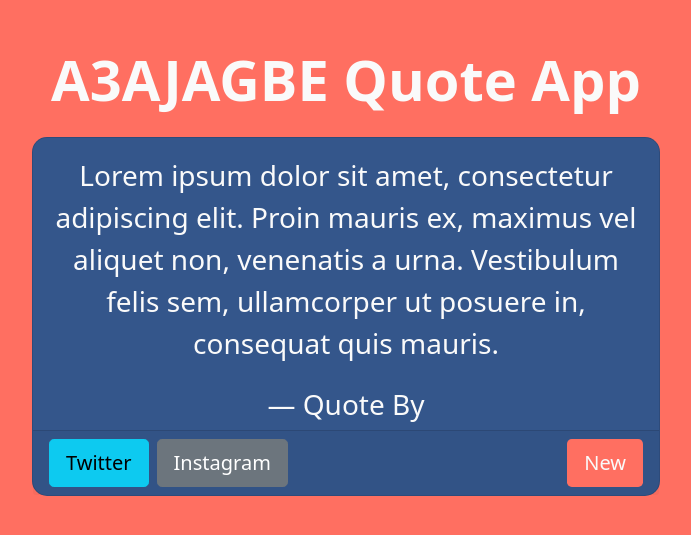
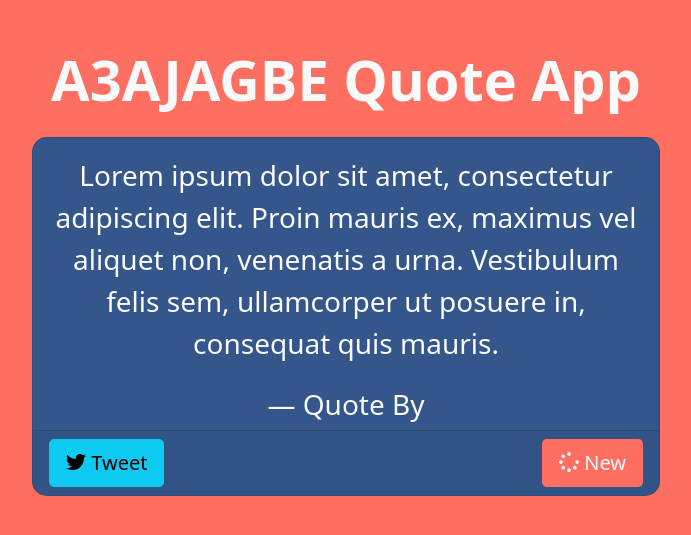
Before and after one commit to A3AJAGBE/react-quote-app, a React (Create React App) app: page / in a window 1280 px wide. Shown: the part 129-664 px from the top of the page, without its empty margins (294-985 px from the left). Built offline with nearby package versions, Linux system fonts and the light colour scheme.

Commit message:
Add font awesome imports

```diff
--- a/src/App.js
+++ b/src/App.js
@@ -1,5 +1,8 @@
 import './App.css';
 import 'bootstrap/dist/css/bootstrap.min.css';
+import { FontAwesomeIcon } from '@fortawesome/react-fontawesome';
+import { faTwitter } from '@fortawesome/free-brands-svg-icons';
+import { faSpinner } from '@fortawesome/free-solid-svg-icons';
 import Container from 'react-bootstrap/Container';
 import Card from 'react-bootstrap/Card';
 import Row from 'react-bootstrap/Row';
@@ -7,6 +10,10 @@ import Col from 'react-bootstrap/Col';
 
 
 const App = () => {
+
+  const Twitter = <FontAwesomeIcon icon={faTwitter} />
+  const Rotate = <FontAwesomeIcon icon={faSpinner} />
+
   return (
     <Container fluid id="App-Container">
       <div className="Quote-Div text-center">
@@ -24,16 +31,14 @@ const App = () => {
           <Card.Title id="author"> <h3 className="mb-0">&mdash; Quote By</h3> </Card.Title>
 
           <Card.Footer>
-              <Row className="flex-md-row-reverse g-4">
+              <Row className="flex-md-row-reverse">
                 <Col md={6} className="d-grid d-md-flex justify-content-md-end">
-                  <a href="https://getbootstrap.com/docs/5.1/examples/heroes/" target="_blank" rel="noopener noreferrer" className="btn btn-lg coral" id="new-quote"> New </a>
+                  <a href="https://getbootstrap.com/docs/5.1/examples/heroes/" target="_blank" rel="noopener noreferrer" className="btn btn-lg coral" id="new-quote"> {Rotate} New </a>
 
                   <hr />
                 </Col>
-                <Col className="d-grid gap-2 d-md-flex">
-                  <a href="https://getbootstrap.com/docs/5.1/examples/heroes/" target="_blank" rel="noopener noreferrer" className="btn btn-lg btn-info" id="tweet-quote"> Twitter </a>
-
-                  <a href="https://getbootstrap.com/docs/5.1/examples/heroes/" target="_blank" rel="noopener noreferrer" className="btn btn-lg btn-secondary">Instagram</a>
+                <Col className="d-grid d-md-flex">
+                  <a href="https://getbootstrap.com/docs/5.1/examples/heroes/" target="_blank" rel="noopener noreferrer" className="btn btn-lg btn-info" id="tweet-quote">{Twitter} Tweet</a>
                 </Col>
               </Row>
           </Card.Footer>
```
